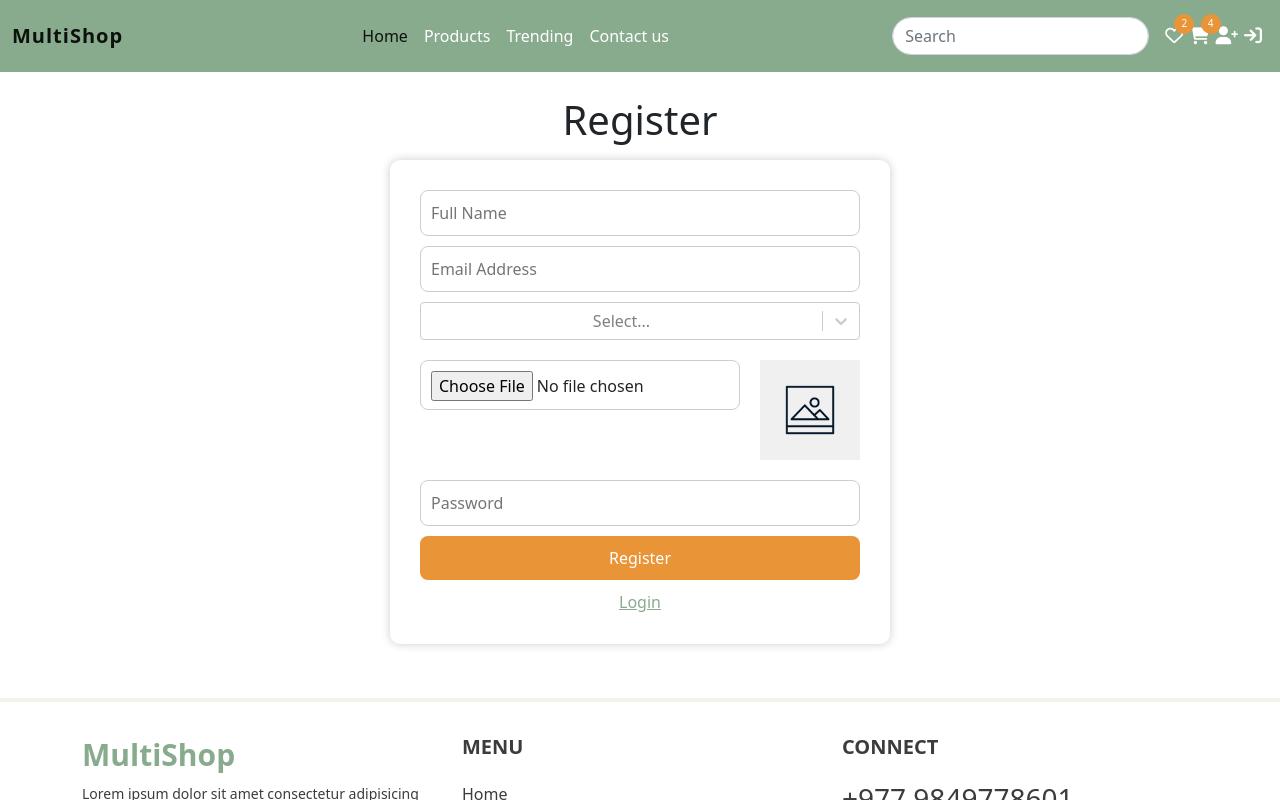
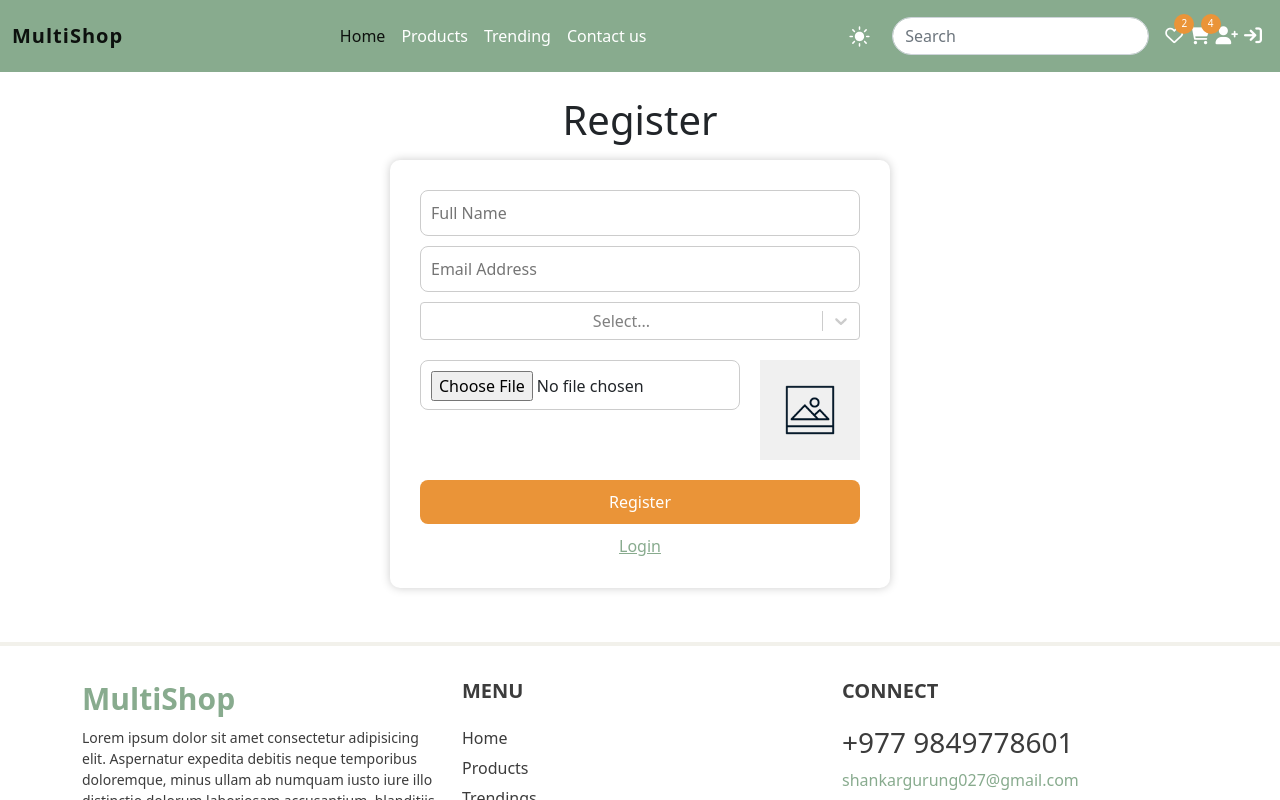
Before and after one commit to grgshankar/react_project_24, a React (Vite) app in the folder react-with-vite/: page /register in a window 1280 px wide. Shown: the top 800 px of the page. Built offline with nearby package versions, Linux system fonts and the light colour scheme.

Commit message:
still working on register component

```diff
--- a/react-with-vite/package.json
+++ b/react-with-vite/package.json
@@ -19,6 +19,7 @@
     "react-bootstrap": "^2.9.2",
     "react-dom": "^18.2.0",
     "react-hook-form": "^7.49.2",
+    "react-icons": "^5.0.1",
     "react-router-dom": "^6.21.1",
     "react-select": "^5.8.0",
     "react-toastify": "^9.1.3",
--- a/react-with-vite/src/assets/css/style.css
+++ b/react-with-vite/src/assets/css/style.css
@@ -1,6 +1,7 @@
 * {
   box-sizing: border-box;
 }
+
 :root {
   --main_color: #88ab8e;
   --light_green: #afc8ad;
@@ -9,10 +10,12 @@
   --btn_color: #ea9438;
   --text_default_color: #3c3c3c;
 }
+
 img {
   display: block;
   width: 100%;
 }
+
 body {
   color: var(--text_default_color);
 }
@@ -20,11 +23,13 @@
 header nav.navbar.bg-body-tertiary {
   background-color: var(--main_color) !important;
 }
+
 .head_icon li {
   display: inline-block;
   margin-right: 6px;
   position: relative;
 }
+
 .head_icon .pro_count {
   display: inline-block;
   position: absolute;
@@ -40,38 +45,47 @@
   padding-top: 2px;
   z-index: 1;
 }
+
 header .navbar-nav a {
   color: var(--white);
 }
+
 .search_bar input {
   border-radius: 30px;
 }
+
 .navbar-brand {
   font-weight: bold;
   color: var(--white);
   letter-spacing: 1px;
 }
+
 .head_icon i {
   color: var(--white);
   font-size: 18px;
 }
+
 .banner_wrapper .carousel-item img {
   display: block;
   height: calc(100vh - 252px);
   object-fit: cover;
 }
+
 .product_list_wrapper .card img {
   display: block;
   width: 100%;
 }
+
 .btn.btn-success {
   background-color: var(--btn_color);
   border: none;
 }
+
 .product_list_wrapper .card {
   position: relative;
   overflow: hidden;
 }
+
 .product_list_wrapper .card .hover_icon {
   opacity: 0;
   visibility: hidden;
@@ -82,6 +96,7 @@
   flex-flow: column;
   transition: 0.3s ease;
 }
+
 .product_list_wrapper .card .hover_icon a {
   display: flex;
   width: 40px;
@@ -95,6 +110,7 @@
   text-decoration: none;
   color: var(--main_color);
 }
+
 .product_list_wrapper .card:hover .hover_icon {
   opacity: 1;
   visibility: visible;
@@ -105,12 +121,14 @@
   overflow: hidden;
   height: 14rem;
 }
+
 .product_list_wrapper .card .img_wrap img {
   height: 100%;
   display: block;
   object-fit: cover;
   transition: 0.3s ease;
 }
+
 .product_list_wrapper .card:hover .img_wrap img {
   transform: scale(1.1);
 }
@@ -119,9 +137,11 @@
   color: var(--text_default_color);
   text-decoration: none;
 }
+
 .product_list_wrapper .prod_name a:hover {
   text-decoration: underline;
 }
+
 .main_stock_section {
   position: relative;
 }
@@ -183,6 +203,7 @@
   flex-flow: column;
   justify-content: center;
 }
+
 .stock_section .content_wrapper .right_content span {
   color: #3c3c3c;
   font-size: 16px;
@@ -220,6 +241,7 @@
   text-transform: uppercase;
   margin-bottom: 0px;
 }
+
 .stock_section .content_wrapper .right_content h2 {
   line-height: 62px;
 }
@@ -272,25 +294,41 @@
   top: initial;
   left: 33.5%;
 }
-  .register_form .img_holder{
+
+.register_form .img_holder {
   display: flex;
   flex-flow: row wrap;
   margin: 20px 0px;
 }
-  .register_form .img_holder input{
+
+.register_form .img_holder input {
   width: calc(100% - 120px);
   height: 50px;
 }
-  .thum_img_wrapper img{
+
+.thum_img_wrapper img {
   width: 100px;
   margin-left: 20px;
 }
 
+.register_form .css-art2ul-ValueContainer2 {
+  text-align: left;
+}
+.theme_holder{
+  margin-right: 20px;
+}
+.theme_holder svg{
+  fill: #fff;
+}
+.light_icon{
+  font-size: 25px;
+}
 footer {
   border-top: 4px solid var(--ligh-grey);
   padding-top: 30px;
   margin-top: 30px;
 }
+
 footer .company_profile a {
   color: var(--main_color);
   font-size: 30px;
@@ -304,6 +342,7 @@
   font-size: 14px;
   color: #3c3c3c;
 }
+
 footer .sub_fot_title {
   font-size: 20px;
   display: block;
@@ -311,19 +350,23 @@
   text-transform: uppercase;
   color: #3c3c3c;
 }
+
 footer .foot_menu ul {
   padding: 0px;
 }
+
 footer .foot_menu ul li {
   list-style: none;
   display: block;
   margin-bottom: 6px;
 }
+
 footer .foot_menu ul li a {
   color: #3c3c3c;
   text-decoration: none;
   display: block;
 }
+
 footer .foot_menu ul li a:hover {
   color: var(--main_color);
 }
@@ -332,27 +375,34 @@
   color: #3c3c3c;
   text-decoration: none;
 }
+
 .foot_top_connect p a {
   color: var(--main_color);
   text-decoration: none;
 }
+
 .social_connect ul {
   padding: 0px;
 }
+
 .social_connect ul li {
   display: inline-block;
   margin-right: 10px;
 }
+
 .social_connect ul li:last-child {
   margin-right: 0px;
 }
+
 .social_connect ul li a {
   color: var(--main_color);
   font-size: 30px;
 }
+
 .bottom_footer {
   background-color: var(--light_green);
 }
+
 .bottom_footer p {
   display: block;
   margin: 0px;
@@ -369,39 +419,49 @@
   height: 100%;
   background-color: rgba(0, 0, 0, 0.3);
 }
+
 .banner_wrapper .carousel-item .carousel-caption {
   z-index: 1;
 }
+
 .banner_wrapper .carousel-item .carousel-caption h5 {
   color: var(--white);
   font-size: 40px;
 }
+
 .banner_wrapper .carousel-item .carousel-caption p {
   color: var(--white);
   font-size: 20px;
 }
+
 .carousel-indicators button {
   background-color: var(--white);
 }
+
 .carousel-indicators button {
   background-color: var(--white) !important;
 }
-  .banner_wrapper .carousel > button span {
+
+.banner_wrapper .carousel>button span {
   background-image: none !important;
 }
-  .banner_wrapper .carousel > button {
+
+.banner_wrapper .carousel>button {
   z-index: 1;
   opacity: 1;
 }
-  .banner_wrapper .carousel > button::after {
+
+.banner_wrapper .carousel>button::after {
   content: "\f053";
   font-family: "fontAwesome";
   color: var(--white);
   font-size: 34px;
 }
-  .banner_wrapper .carousel > button.carousel-control-next {
+
+.banner_wrapper .carousel>button.carousel-control-next {
   transform: rotate(180deg);
 }
+
 .products_details .size_ button {
   border: none;
   background-color: var(--ligh-grey);
@@ -409,13 +469,16 @@
   padding: 10px 20px;
   transition: all 0.3s ease;
 }
+
 .products_details .size_ button:hover,
 .products_details .size_ button.active {
   background-color: var(--light_green);
 }
+
 .products_details .quantity_ {
   width: 14rem;
 }
+
 .cart_table_details table {
   border-collapse: collapse;
   width: 100%;
@@ -428,19 +491,24 @@
   padding: 10px;
   padding-left: 0px;
 }
+
 .cart_table_details table thead tr th:first-child {
   padding-left: 10px;
 }
+
 .cart_table_details table tbody tr td:first-child {
   padding-left: 10px;
 }
+
 .cart_table_details table tbody tr td img {
   width: 200px;
   display: block;
 }
+
 .cart_table_details table tbody tr td {
   padding: 30px 0px;
 }
+
 .cart_table_details table tbody tr td .btn_remove {
   border: none;
   background-color: #ee5454;
@@ -449,23 +517,29 @@
   height: 30px;
   border-radius: 100%;
 }
+
 .cart_table_details table tbody tr:nth-child(even) {
   background-color: var(--ligh-grey);
 }
+
 .checkout_table {
   margin: 60px 0px;
 }
+
 .checkout_table table {
   border-collapse: collapse;
   margin: 22px 0px;
 }
+
 .checkout_table table tr {
   border: 1px solid var(--text_default_color);
 }
+
 .checkout_table table tr th {
   border-right: 1px solid var(--text_default_color);
   padding: 20px;
 }
+
 .checkout_table table tr td {
   padding: 20px;
 }
@@ -475,12 +549,15 @@
   color: var(--white);
   border: none;
 }
+
 .checkout_form_field form li {
   display: block;
 }
+
 .checkout_form_field form label {
   display: block;
 }
+
 .checkout_form_field form input {
   display: block;
   width: 100%;
@@ -491,10 +568,12 @@
   color: var(--white);
   padding: 10px;
 }
+
 .order_details table tbody tr td {
   padding: 10px;
   background-color: var(--ligh-grey);
 }
+
 .order_details table tfoot tr th,
 .order_details table tfoot tr td {
   background-color: var(--light_green);
@@ -504,6 +583,7 @@
 .checkout_form_field ul li label {
   display: block;
 }
+
 .checkout_form_field ul li input {
   width: 100%;
   padding: 10px;
@@ -511,9 +591,11 @@
   border: 1px solid #ccc;
   margin-top: 7px;
 }
+
 .checkout_form_field ul li {
   margin-bottom: 10px;
 }
+
 .custom_form {
   box-shadow: 0px 0px 10px #ccc;
   background-color: var(--white);
@@ -523,6 +605,7 @@
   width: 80%;
   margin: 0 auto;
 }
+
 .custom_form input {
   width: 100%;
   margin-bottom: 10px;
@@ -530,10 +613,12 @@
   padding: 10px;
   border-radius: 8px;
 }
+
 .custom_form .redirect_link a,
 .custom_form .redirect_link a:focus {
   color: var(--main_color);
 }
+
 .custom_form textarea {
   display: block;
   width: 100%;
--- a/react-with-vite/src/components/auth/RegisterComponent.jsx
+++ b/react-with-vite/src/components/auth/RegisterComponent.jsx
@@ -22,16 +22,18 @@ const RegisterComponent = ({registerSubmit}) => {
             label: Yup.string().matches(/Seller|Buyer/),
         }).required(),
     });
-    const {register, handleSubmit, setValue, setError, formState: {errors}} = useForm();
+    const {register, handleSubmit, setValue, setError, formState: {errors}} = useForm({
+      resolver: yupResolver(yupScheme),
+    });
 
-
+      console.log("errors=", errors);
   return (
     <>
       <Form onSubmit={handleSubmit(registerSubmit)} className="register_form text-center mt-4 mb-4">
         <h1>Register</h1>
         <div className="custom_form mt-3">
-          <input type="text" placeholder="Full Name" name="fullname" {...register("fullname", {required: true})} />
-          {errors.fullname? <><em>{errors.fullname? errors.fullname.msg : ""}</em></>: ""}
+          <input type="text" placeholder="Full Name" name="name" {...register("name", {required: true})} />
+          {errors.name? <><em>{errors.name? errors.name.msg : ""}</em></>: ""}
 
           <input type="email" placeholder="Email Address" name="email" {...register("email", {required: true})}/>
           {errors.email ? (<><em>{errors.email? errors.email.msg : ""}</em></>): ""}
@@ -62,8 +64,6 @@ const RegisterComponent = ({registerSubmit}) => {
             </span>
             {/* {errors?.image?.message} */}
           </div>
-          <input type="password" placeholder="Password" name="password" {...register("password", {required: true})}/>
-          {errors.password ? (<><em>Password is required</em></>) : ""}
           <div className="btn_wrap">
             <input type="submit" value="Register" className="btn btn-success" />
             <div className="redirect_link">
--- a/react-with-vite/src/components/common/HeaderComponent.jsx
+++ b/react-with-vite/src/components/common/HeaderComponent.jsx
@@ -1,7 +1,17 @@
+import { useContext } from "react";
 import { Form } from "react-bootstrap";
 import { NavLink } from "react-router-dom";
+import { ThemeContext } from "../../config/theme.context";
+import {FaMoon} from 'react-icons/fa';
+import { IoIosSunny } from "react-icons/io";
 
 const HeaderComponent = () =>{
+    const {theme, toggleTheme} = useContext(ThemeContext);
+    const switchTheme = (e) =>{
+        e.preventDefault();
+        toggleTheme(theme);
+
+    }
     const topBarSubmit = (e) => {
         e.preventDefault();
     }
@@ -31,6 +41,10 @@ const HeaderComponent = () =>{
                         </li>
                     </ul>
                 </div>
+                <NavLink to="/" className="theme_holder" onClick={switchTheme}>
+
+                    {theme==="light" ? <><IoIosSunny className="light_icon"/></>:<><FaMoon className="dark_icon"/></>}
+                </NavLink>
                 <Form onSubmit={topBarSubmit} className="d-flex me-3 search_bar" role="search">
                     <input className="form-control" type="search" placeholder="Search" aria-label="Search" />
                 </Form>
--- /dev/null
+++ b/react-with-vite/src/config/theme.context.jsx
@@ -0,0 +1,22 @@
+import { createContext, useState } from "react"
+
+export const ThemeContext = createContext();
+// export default ThemeContext;
+const ThemeProvider = ({children}) =>{
+    const [theme, setTheme] = useState("light");
+    const toggleTheme = () =>{
+        document.body.classList.toggle("dark");
+        if(theme==="light"){
+            setTheme("dark");
+        }else{
+            setTheme("light")
+            document.body.classList.toggleClass("light");
+        }
+    }
+    return(
+        <ThemeContext.Provider value={{theme:theme, toggleTheme: toggleTheme}} >
+            {children}
+        </ThemeContext.Provider>
+    )
+}
+export default ThemeProvider;
--- a/react-with-vite/src/main.jsx
+++ b/react-with-vite/src/main.jsx
@@ -4,9 +4,12 @@ import 'bootstrap/dist/css/bootstrap.min.css'
 import 'bootstrap/dist/js/bootstrap.min.js'
 import './assets/css/style.css'
 import Routings from './pages/router/Routings'
+import ThemeProvider  from './config/theme.context'
 
 ReactDOM.createRoot(document.getElementById('root')).render(
   <React.StrictMode>
-    <Routings />
+    <ThemeProvider>
+      <Routings />
+    </ThemeProvider>
   </React.StrictMode>,
 )
--- a/react-with-vite/src/pages/auth/RegisterPage.jsx
+++ b/react-with-vite/src/pages/auth/RegisterPage.jsx
@@ -3,6 +3,7 @@ import RegisterComponent from "../../components/auth/RegisterComponent";
 import axios from "axios";
 import axiosInstance from "../../repository/axios.config";
 import authSvc from "./auth.service";
+import { toast } from "react-toastify";
 const RegisterPage = () => {
     const registerSubmit = async (data) =>{
 
@@ -10,9 +11,9 @@ const RegisterPage = () => {
             data.role = data.role.value;
             console.log(data);
             const response = await authSvc.registerProcess(data);
-            console.log("this is response", response);
+            toast.success(response.msg)
         }catch(err){
-            console.log("this is errors", err)
+            toast.error(err.message)
         }
     }
   return (
--- a/react-with-vite/src/pages/layouts/HomeLayout.jsx
+++ b/react-with-vite/src/pages/layouts/HomeLayout.jsx
@@ -1,12 +1,13 @@
-import React from 'react'
+import React, { useContext } from 'react'
 import HeaderComponent from '../../components/common/HeaderComponent'
 import { Outlet } from 'react-router-dom'
 import FooterComponent from '../../components/home/FooterComponent'
+import { ThemeContext } from '../../config/theme.context'
 const HomeLayout = () => {
   return (
     <>
     <HeaderComponent />
-    <Outlet />
+      <Outlet />
     <FooterComponent />
     </>
   )
--- a/react-with-vite/src/pages/router/Routings.jsx
+++ b/react-with-vite/src/pages/router/Routings.jsx
@@ -33,10 +33,8 @@ const Routings = () => {
             </Route>
             <Route path="login" element={<LoginComponent />} />
             <Route path="register" element={<RegisterPage />} />
-            <Route path="forget">
-              <Route index element={<ForgotPage />} />
-              <Route path="set-password" element={<SetPasswordPage />} />
-            </Route>
+            <Route path="active/:token" element={<SetPasswordPage />} />
+            <Route path="forget-password" element={<ForgotPage />} />
           </Route>
           <Route path="/admin" element={<DashboardLayout />} />
 
--- a/react-with-vite/src/repository/http.service.js
+++ b/react-with-vite/src/repository/http.service.js
@@ -12,7 +12,7 @@ class HttpService {
     }
     postRequest = async (url,data={}, config=null) =>{
         try{
-            this.headers(config)
+            this.getHeader(config);
             let response = await axiosInstance.post(url, data, {
                 headers: this.headers
             });
```
Also changed, not shown: react-with-vite/src/repository/axios.config.js (+15 -0 lines), 2 other files (tests, documents, lock files or other folders). Lines whose indentation alone changed are shown as unchanged.
